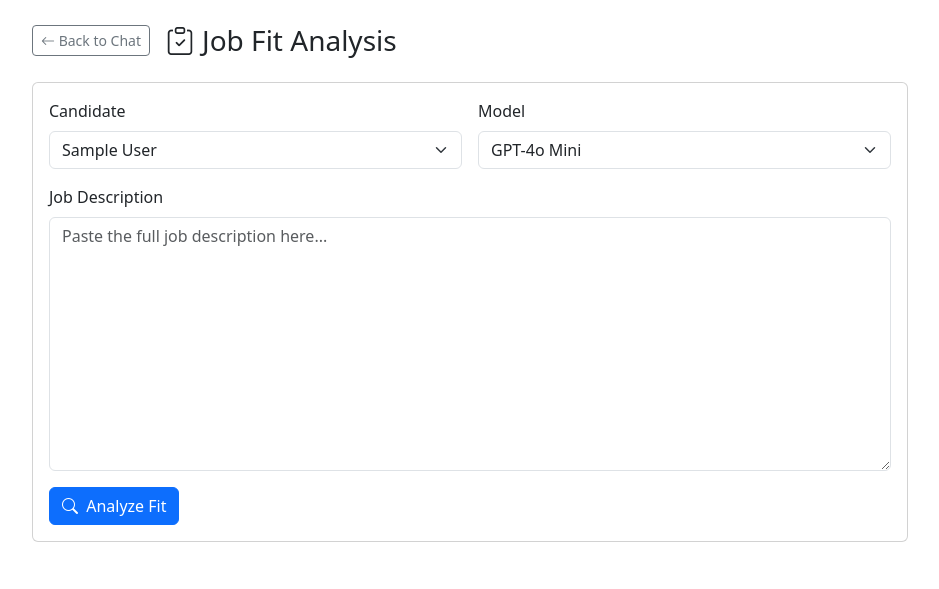
After one commit to philtillman2/cvbot, a FastAPI app: template app/templates/job_fit.html in a window 1280 px wide. The commit adds this page. Shown: the top 589 px of the page, without its empty margins (170-1109 px from the left). Run offline with FastAPI, Linux system fonts and the light colour scheme; the template is opened without the code that fills it: most values are stand-ins (such as "Sample title", 1, 10 or a date in 2020).

Commit message:
Add job fit analysis page
Hiring managers can paste a job description and get a streamed LLM
analysis of candidate fit with strengths, weaknesses, and a verdict.

- New /job-fit page with candidate/model selectors and job description input
- POST /api/job-fit streaming endpoint using existing LLM service
- Strengths and weaknesses rendered as side-by-side colored cards
- Added JobFitRequest model and registered job_fit router
- Made cost_tracker.log_request accept optional conversation_id
- Added nav link in chat sidebar

Co-authored-by: Copilot <223556219+Copilot@users.noreply.github.com>

```diff
--- a/app/main.py
+++ b/app/main.py
@@ -8,7 +8,7 @@ from fastapi.templating import Jinja2Templates
 from app.config import settings
 from app.database import init_db
 from app.services.candidate_loader import load_candidates
-from app.routers import chat, conversations, candidates, costs
+from app.routers import chat, conversations, candidates, costs, job_fit
 
 BASE_DIR = Path(__file__).resolve().parent
 
@@ -30,3 +30,4 @@ app.include_router(chat.router)
 app.include_router(conversations.router)
 app.include_router(candidates.router)
 app.include_router(costs.router)
+app.include_router(job_fit.router)
--- a/app/models.py
+++ b/app/models.py
@@ -113,3 +113,9 @@ class ChatRequest(BaseModel):
 class CandidateOut(BaseModel):
     id: str
     display_name: str
+
+
+class JobFitRequest(BaseModel):
+    candidate_id: str
+    job_description: str
+    model: str = "openai/gpt-4o-mini"
--- a/app/services/cost_tracker.py
+++ b/app/services/cost_tracker.py
@@ -3,7 +3,7 @@ from app.services.llm import get_model_pricing
 
 
 async def log_request(
-    conversation_id: int,
+    conversation_id: int | None,
     model_id: str,
     input_tokens: int,
     output_tokens: int,
--- /dev/null
+++ b/app/static/js/job_fit.js
@@ -0,0 +1,123 @@
+/**
+ * Split the final markdown into sections and render strengths/weaknesses
+ * as side-by-side cards, keeping the rest as normal markdown.
+ */
+function layoutResults(md) {
+    // Split on h2 headers, keeping the header text
+    const parts = md.split(/^## /m);
+    const intro = parts[0]; // text before first h2
+
+    const sections = {};
+    for (let i = 1; i < parts.length; i++) {
+        const newline = parts[i].indexOf('\n');
+        const title = (newline === -1 ? parts[i] : parts[i].slice(0, newline)).trim();
+        const body = newline === -1 ? '' : parts[i].slice(newline + 1);
+        sections[title] = body;
+    }
+
+    let html = marked.parse(intro);
+
+    // Find the strengths and weaknesses sections (flexible matching)
+    const strengthKey = Object.keys(sections).find(k => /strength|pros/i.test(k));
+    const weaknessKey = Object.keys(sections).find(k => /weakness|cons/i.test(k));
+
+    if (strengthKey && weaknessKey) {
+        html += '<div class="fit-cards-row">';
+        html += `<div class="fit-card fit-card-strengths">
+            <div class="fit-card-header"><i class="bi bi-hand-thumbs-up-fill me-2"></i>${strengthKey}</div>
+            <div class="fit-card-body">${marked.parse(sections[strengthKey])}</div>
+        </div>`;
+        html += `<div class="fit-card fit-card-weaknesses">
+            <div class="fit-card-header"><i class="bi bi-hand-thumbs-down-fill me-2"></i>${weaknessKey}</div>
+            <div class="fit-card-body">${marked.parse(sections[weaknessKey])}</div>
+        </div>`;
+        html += '</div>';
+    }
+
+    // Render remaining sections (Overall Assessment, Verdict, etc.)
+    for (const [title, body] of Object.entries(sections)) {
+        if (title === strengthKey || title === weaknessKey) continue;
+        html += marked.parse(`## ${title}\n${body}`);
+    }
+
+    return html;
+}
+
+document.addEventListener('DOMContentLoaded', () => {
+    const form = document.getElementById('jobFitForm');
+    const analyzeBtn = document.getElementById('analyzeBtn');
+    const resultsSection = document.getElementById('resultsSection');
+    const resultsContent = document.getElementById('resultsContent');
+    const usageBadge = document.getElementById('usageBadge');
+
+    form.addEventListener('submit', async (e) => {
+        e.preventDefault();
+
+        const candidateId = document.getElementById('candidateSelect').value;
+        const model = document.getElementById('modelSelect').value;
+        const jobDescription = document.getElementById('jobDescription').value.trim();
+
+        if (!jobDescription) return;
+
+        // Show results section, clear previous
+        resultsSection.classList.remove('d-none');
+        resultsContent.innerHTML = '<span class="streaming-cursor"></span>';
+        usageBadge.style.display = 'none';
+        analyzeBtn.disabled = true;
+        analyzeBtn.innerHTML = '<span class="spinner-border spinner-border-sm me-1"></span> Analyzing...';
+
+        let fullText = '';
+
+        try {
+            const resp = await fetch('/api/job-fit', {
+                method: 'POST',
+                headers: { 'Content-Type': 'application/json' },
+                body: JSON.stringify({
+                    candidate_id: candidateId,
+                    model: model,
+                    job_description: jobDescription,
+                }),
+            });
+
+            const reader = resp.body.getReader();
+            const decoder = new TextDecoder();
+
+            while (true) {
+                const { done, value } = await reader.read();
+                if (done) break;
+
+                const text = decoder.decode(value, { stream: true });
+                const lines = text.split('\n');
+
+                for (const line of lines) {
+                    if (!line.startsWith('data: ')) continue;
+                    const data = line.slice(6).trim();
+                    if (data === '[DONE]') continue;
+
+                    try {
+                        const chunk = JSON.parse(data);
+                        if (chunk.type === 'token') {
+                            fullText += chunk.content;
+                            resultsContent.innerHTML = marked.parse(fullText) +
+                                '<span class="streaming-cursor"></span>';
+                        } else if (chunk.type === 'usage') {
+                            usageBadge.textContent =
+                                `${chunk.input_tokens} in / ${chunk.output_tokens} out tokens`;
+                            usageBadge.style.display = '';
+                        }
+                    } catch (_) {}
+                }
+            }
+        } catch (err) {
+            fullText += '\n\n**Error:** ' + err.message;
+        }
+
+        // Final render: lay out strengths/weaknesses side-by-side
+        resultsContent.innerHTML = layoutResults(fullText);
+        analyzeBtn.disabled = false;
+        analyzeBtn.innerHTML = '<i class="bi bi-search me-1"></i> Analyze Fit';
+
+        // Scroll to results
+        resultsSection.scrollIntoView({ behavior: 'smooth' });
+    });
+});
--- a/app/templates/chat.html
+++ b/app/templates/chat.html
@@ -42,6 +42,9 @@
         </nav>
 
         <div class="sidebar-footer">
+            <a href="/job-fit" class="btn btn-sm btn-outline-secondary w-100 mb-2">
+                <i class="bi bi-clipboard-check me-1"></i> Job Fit Analysis
+            </a>
             <a href="/costs" class="btn btn-sm btn-outline-secondary w-100">
                 <i class="bi bi-graph-up me-1"></i> Cost Dashboard
             </a>
--- /dev/null
+++ b/app/templates/job_fit.html
@@ -0,0 +1,64 @@
+{% extends "base.html" %}
+{% block title %}CVbot — Job Fit Analysis{% endblock %}
+
+{% block body %}
+<div class="container-fluid py-4" style="max-width: 900px;">
+    <div class="d-flex align-items-center mb-4">
+        <a href="/chat" class="btn btn-sm btn-outline-secondary me-3">
+            <i class="bi bi-arrow-left"></i> Back to Chat
+        </a>
+        <h3 class="mb-0"><i class="bi bi-clipboard-check me-2"></i>Job Fit Analysis</h3>
+    </div>
+
+    <div class="card mb-4">
+        <div class="card-body">
+            <form id="jobFitForm">
+                <div class="row g-3 mb-3">
+                    <div class="col-md-6">
+                        <label for="candidateSelect" class="form-label">Candidate</label>
+                        <select class="form-select" id="candidateSelect" required>
+                            {% for c in candidates %}
+                            <option value="{{ c['id'] }}">{{ c['display_name'] }}</option>
+                            {% endfor %}
+                        </select>
+                    </div>
+                    <div class="col-md-6">
+                        <label for="modelSelect" class="form-label">Model</label>
+                        <select class="form-select" id="modelSelect">
+                            <option value="openai/gpt-4o-mini">GPT-4o Mini</option>
+                            <option value="openai/gpt-4o">GPT-4o</option>
+                            <option value="anthropic/claude-3.5-sonnet">Claude 3.5 Sonnet</option>
+                            <option value="google/gemini-2.0-flash-001">Gemini 2.0 Flash</option>
+                        </select>
+                    </div>
+                </div>
+                <div class="mb-3">
+                    <label for="jobDescription" class="form-label">Job Description</label>
+                    <textarea class="form-control" id="jobDescription" rows="10"
+                              placeholder="Paste the full job description here..." required></textarea>
+                </div>
+                <button type="submit" class="btn btn-primary" id="analyzeBtn">
+                    <i class="bi bi-search me-1"></i> Analyze Fit
+                </button>
+            </form>
+        </div>
+    </div>
+
+    <div id="resultsSection" class="d-none">
+        <div class="card">
+            <div class="card-header d-flex align-items-center justify-content-between">
+                <span><i class="bi bi-file-earmark-text me-1"></i> Analysis Results</span>
+                <span class="badge bg-secondary" id="usageBadge" style="display:none;"></span>
+            </div>
+            <div class="card-body">
+                <div id="resultsContent" class="job-fit-results"></div>
+            </div>
+        </div>
+    </div>
+</div>
+{% endblock %}
+
+{% block scripts %}
+<script src="https://cdn.jsdelivr.net/npm/marked/marked.min.js"></script>
+<script src="/static/js/job_fit.js"></script>
+{% endblock %}
```
Also changed, not shown: app/routers/job_fit.py (added, +80 -0 lines), app/static/css/style.css (+74 -0 lines).
